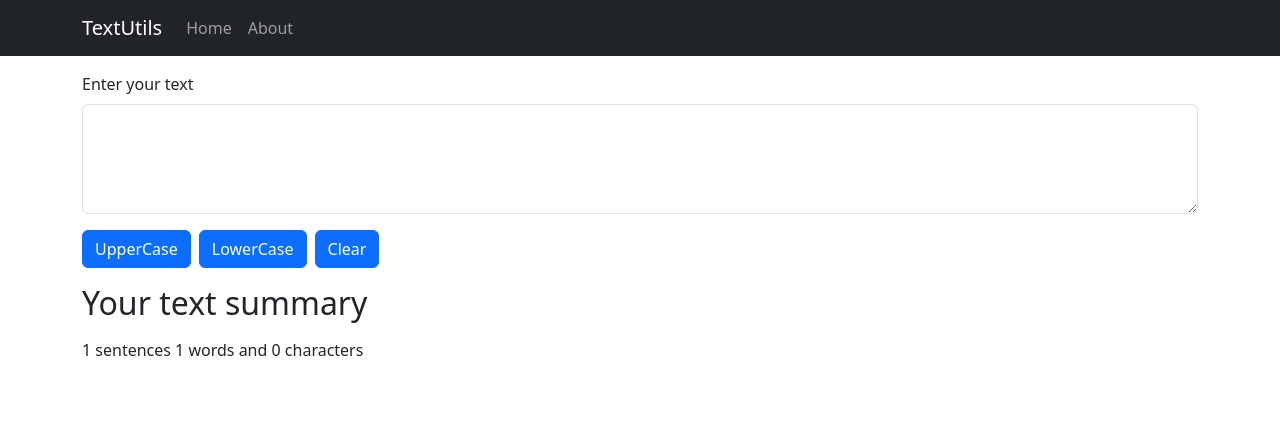
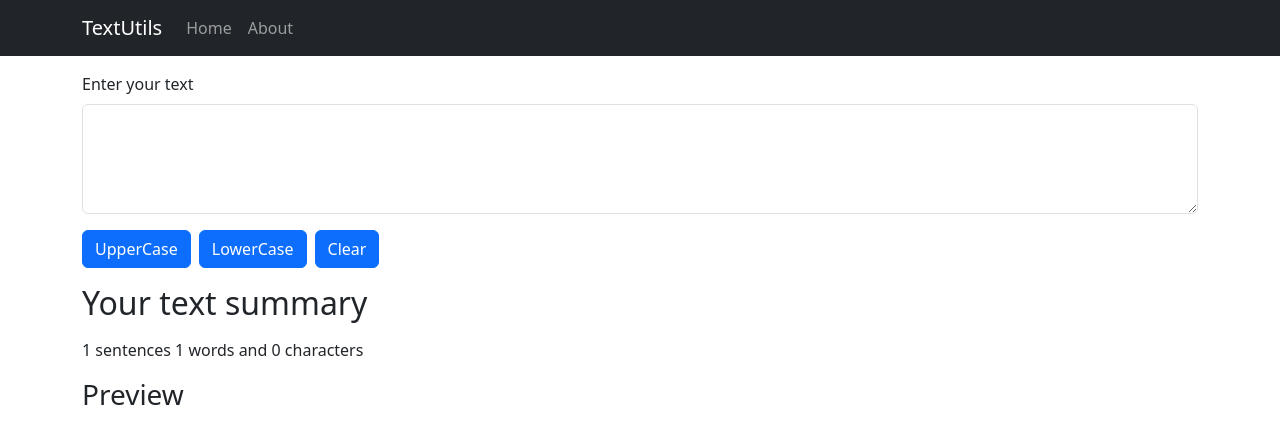
Before and after one commit to amisha-adwani/React-textUtlities, a React (Create React App) app: page / in a window 1280 px wide. Shown: the top 444 px of the page. Built offline with nearby package versions, Linux system fonts and the light colour scheme.

Commit message:
utilities added

```diff
--- a/src/components/TextForm.js
+++ b/src/components/TextForm.js
@@ -48,6 +48,8 @@ function TextForm(props) {
         {text.split(". ").length} sentences {text.split(" ").length} words and{" "}
         {text.length} characters
       </p>
+      <h3>Preview</h3>
+      <p>{text}</p>
     </>
   );
 }
```
